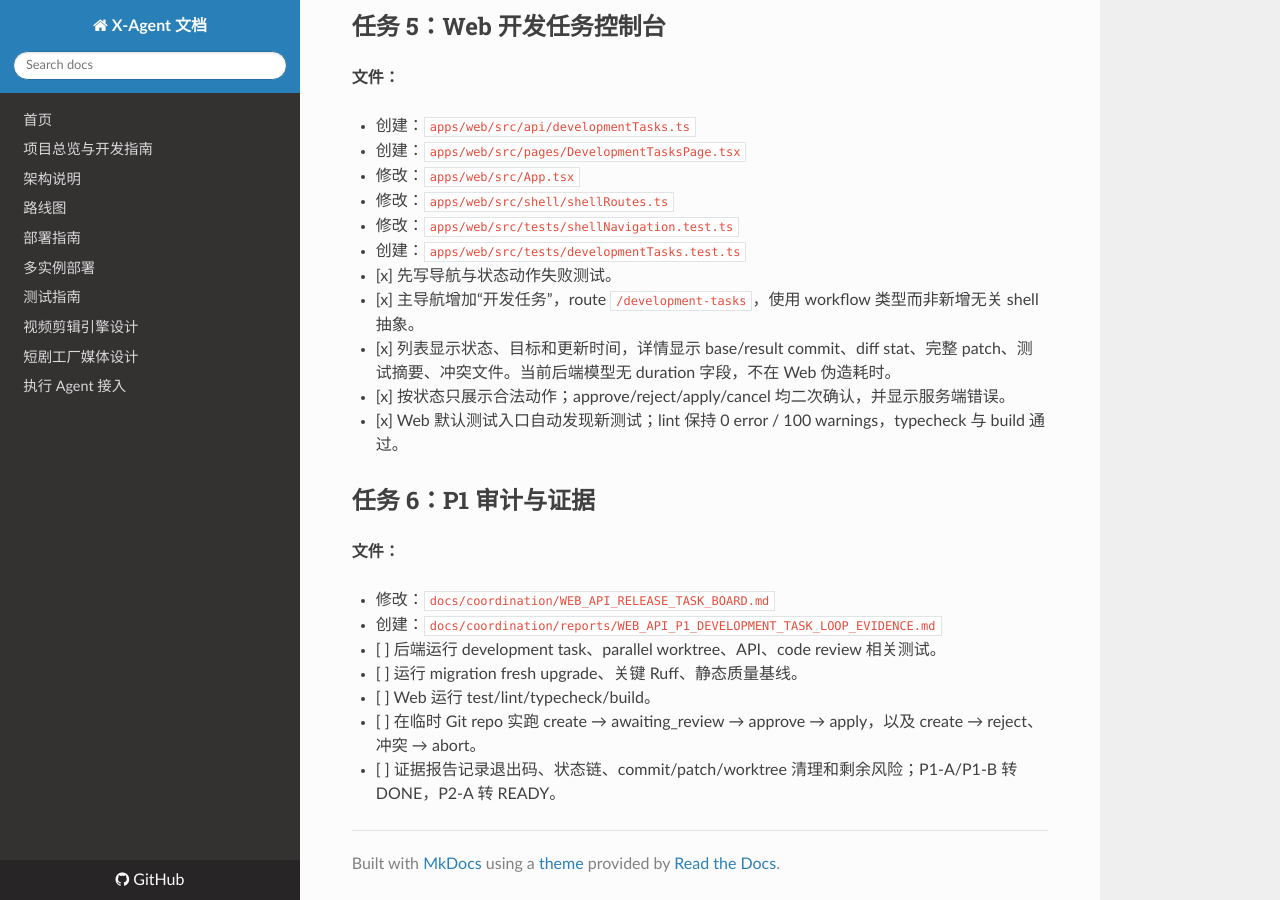
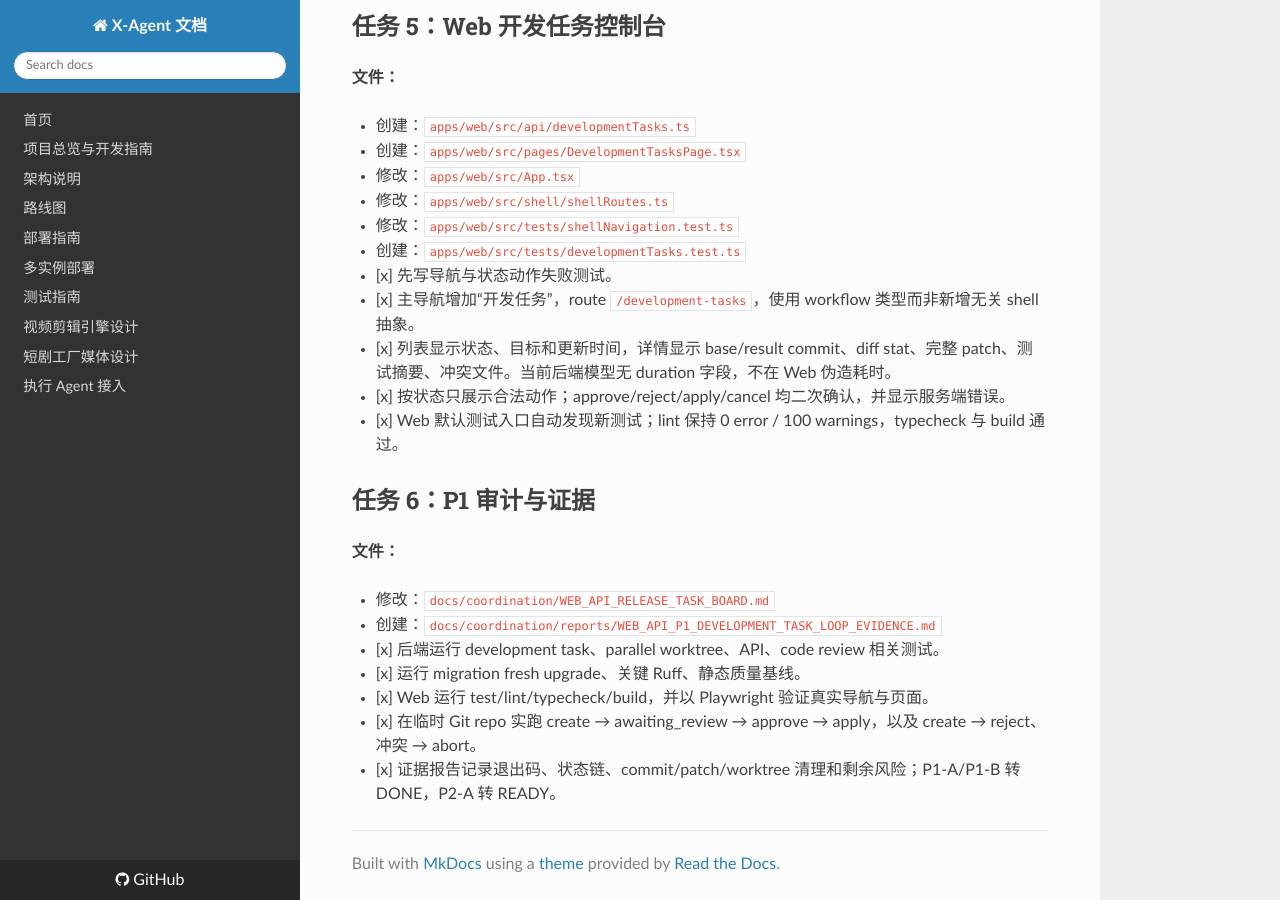
Before and after one commit to xiongpinji/xiongbao, an MkDocs documentation site: the page built from docs/superpowers/plans/2026-08-07-webapi-p1-development-task-loop.md, in a window 1280 px wide and 900 px high, scrolled down 2688 px. Built offline with MkDocs 1.6.1, drawn with Linux system fonts in a browser that asks for light colours; nearby versions of some CDN libraries.

```diff
--- a/docs/superpowers/plans/2026-08-07-webapi-p1-development-task-loop.md
+++ b/docs/superpowers/plans/2026-08-07-webapi-p1-development-task-loop.md
@@ -110,8 +110,8 @@
 - 修改：`docs/coordination/WEB_API_RELEASE_TASK_BOARD.md`
 - 创建：`docs/coordination/reports/WEB_API_P1_DEVELOPMENT_TASK_LOOP_EVIDENCE.md`
 
-- [ ] 后端运行 development task、parallel worktree、API、code review 相关测试。
-- [ ] 运行 migration fresh upgrade、关键 Ruff、静态质量基线。
-- [ ] Web 运行 test/lint/typecheck/build。
-- [ ] 在临时 Git repo 实跑 create → awaiting_review → approve → apply，以及 create → reject、冲突 → abort。
-- [ ] 证据报告记录退出码、状态链、commit/patch/worktree 清理和剩余风险；P1-A/P1-B 转 DONE，P2-A 转 READY。
+- [x] 后端运行 development task、parallel worktree、API、code review 相关测试。
+- [x] 运行 migration fresh upgrade、关键 Ruff、静态质量基线。
+- [x] Web 运行 test/lint/typecheck/build，并以 Playwright 验证真实导航与页面。
+- [x] 在临时 Git repo 实跑 create → awaiting_review → approve → apply，以及 create → reject、冲突 → abort。
+- [x] 证据报告记录退出码、状态链、commit/patch/worktree 清理和剩余风险；P1-A/P1-B 转 DONE，P2-A 转 READY。
```
Also changed, not shown: docs/coordination/WEB_API_RELEASE_TASK_BOARD.md (+4 -4 lines), docs/coordination/reports/WEB_API_P1_DEVELOPMENT_TASK_LOOP_EVIDENCE.md (added, +76 -0 lines).
